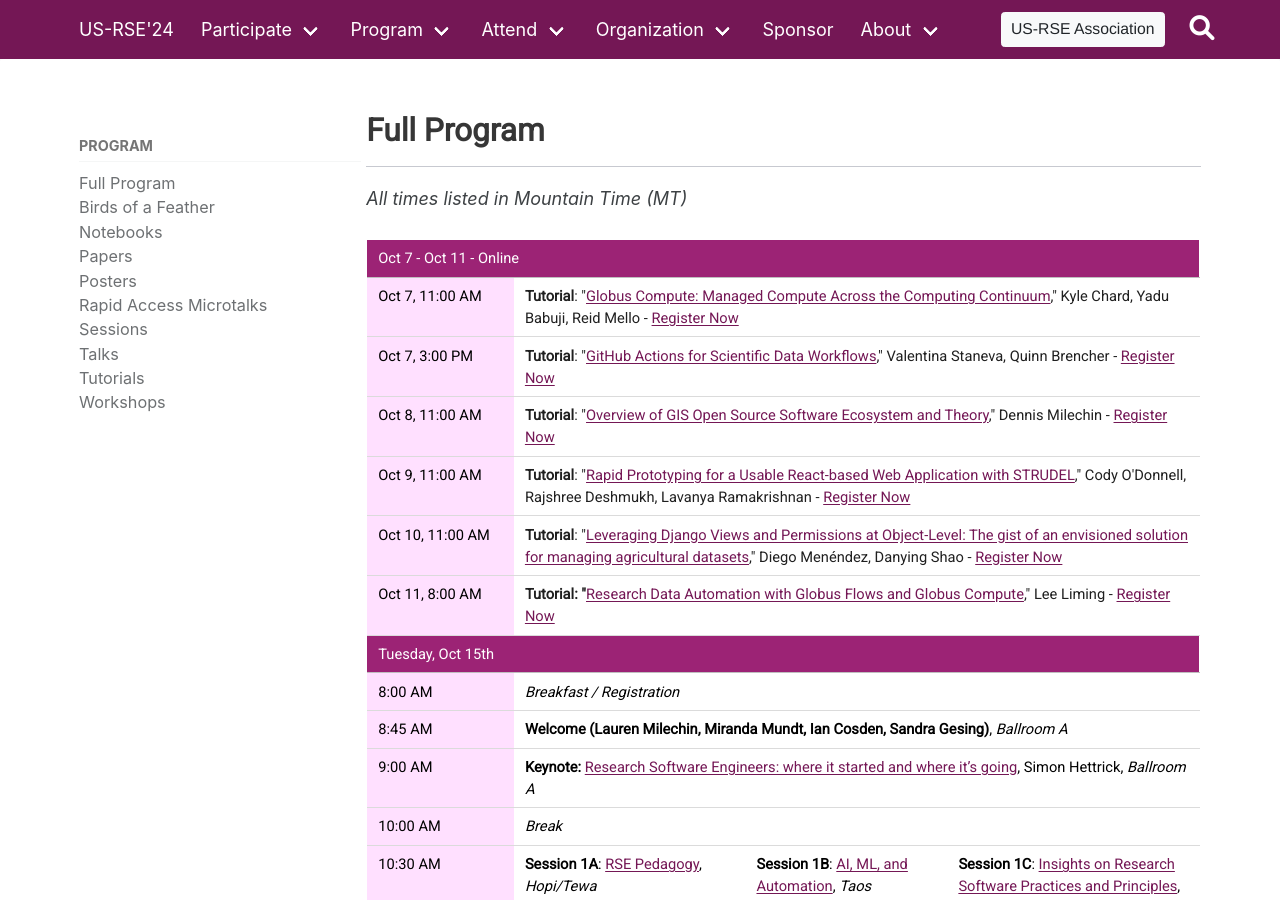
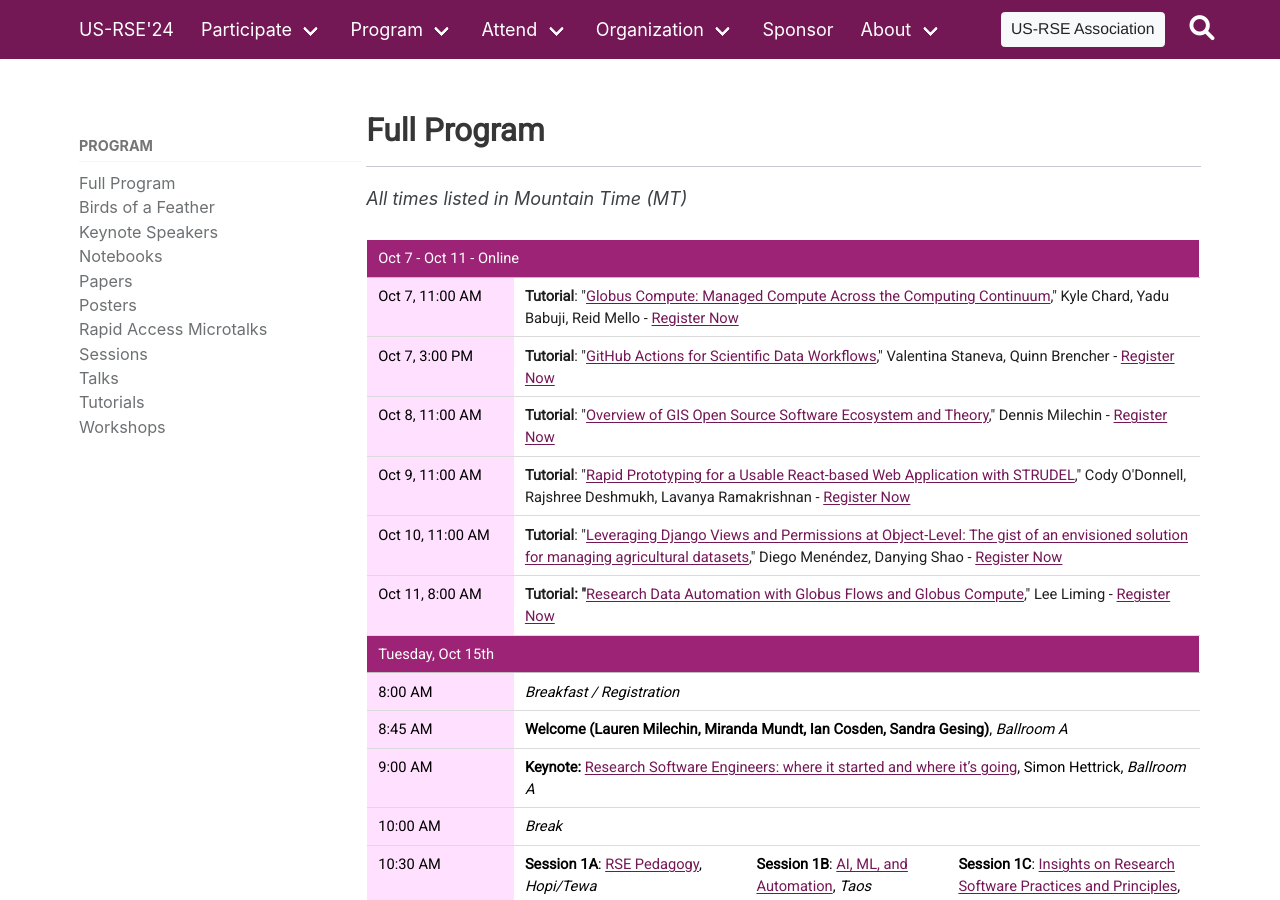
Before and after one commit to USRSE/usrse24, a Jekyll site: the page built from pages/program/program.md, in a window 1280 px wide and 900 px high. Built offline with Jekyll 4.4.1, drawn with Linux system fonts in a browser that asks for light colours; a style sheet for code colours, icons or effects is not loaded.

Commit message:
Update navigation

```diff
--- a/_data/menus/program.yml
+++ b/_data/menus/program.yml
@@ -4,6 +4,8 @@
       link: program/
     - name: Birds of a Feather
       link: program/bofs/
+    - name: Keynote Speakers
+      link: program/keynotes/
     - name: Notebooks
       link: program/notebooks/
     - name: Papers
--- a/_data/navigation.yml
+++ b/_data/navigation.yml
@@ -9,6 +9,8 @@
       link: program/
     - name: Birds of a Feather
       link: program/bofs/
+    - name: Keynote Speakers
+      link: program/keynotes/
     - name: Notebooks
       link: program/notebooks/
     - name: Papers
```
